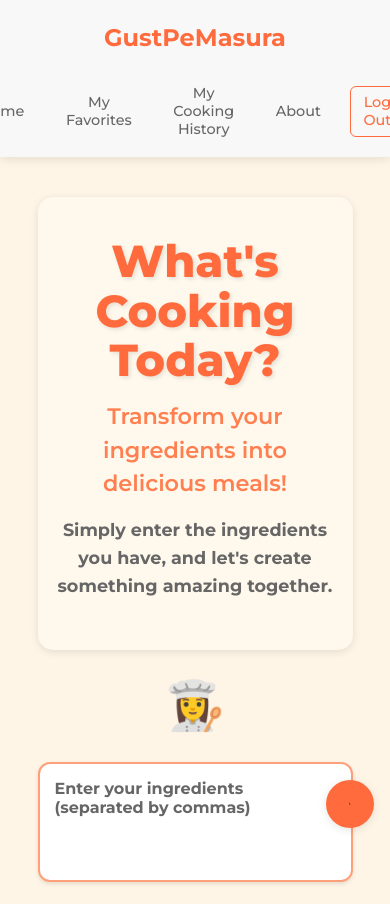
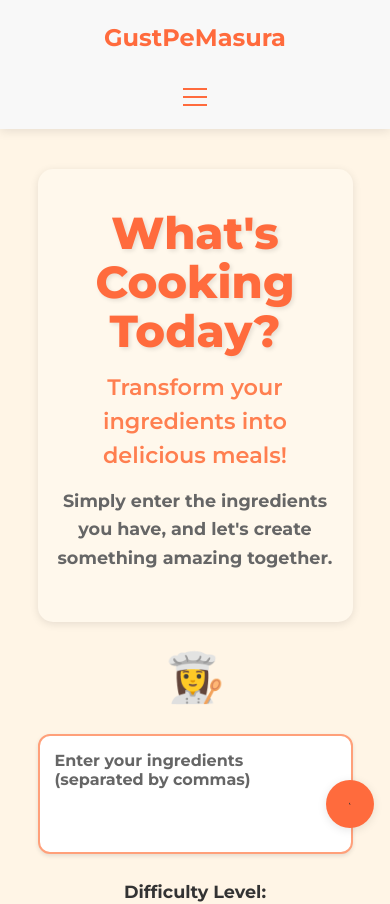
Before and after one commit to andreixdbolos/gustpemasura, a React (Vite) app: page /home in a window 390 px wide. Shown: the top 904 px of the page. Built offline with nearby package versions, Linux system fonts and the light colour scheme; no server answers; sample sign-in values are in the browser's storage; the HTML template or start-up script is replaced by a standard one.

Commit message:
Added responsiveness

```diff
--- a/src/App.css
+++ b/src/App.css
@@ -143,7 +143,6 @@ body {
   box-shadow: 0 4px 8px rgba(255, 69, 0, 0.2);
 }
 
-/* Add responsive styles for the landing buttons */
 @media (max-width: 768px) {
   .landing-buttons {
     flex-direction: column;
--- a/src/components/About.css
+++ b/src/components/About.css
@@ -70,7 +70,6 @@
   margin-bottom: 10px;
 }
 
-/* Tutorial Section */
 .tutorial-steps {
   display: flex;
   flex-direction: column;
@@ -111,7 +110,6 @@
   line-height: 1.6;
 }
 
-/* Get Started Section */
 .get-started-section {
   text-align: center;
   margin-top: 40px;
--- a/src/components/Favorites.jsx
+++ b/src/components/Favorites.jsx
@@ -65,7 +65,6 @@ const RecipeCard = ({ recipe, userId, onFavoriteChange }) => {
           </div>
         </div>
 
-        {/* Back of the card */}
         <div className="flip-card-back">
           <div className="card-header">
             <h3>Instructions</h3>
--- a/src/components/Home.css
+++ b/src/components/Home.css
@@ -7,7 +7,7 @@ body {
   background-color: var(--background-color);
   width: 100%;
   height: 100%;
-  overflow-y: auto !important; /* Force scrolling */
+  overflow-y: auto !important;
   min-height: 100vh;
 }
 
@@ -17,7 +17,6 @@ body {
   font-weight: 700;
 }
 
-/* Main Container */
 .home-container {
   display: flex;
   flex-direction: column;
@@ -25,11 +24,10 @@ body {
   min-height: 100vh;
   padding: 20px;
   background-color: var(--background-color);
-  overflow-y: auto; /* Allow scrolling */
-  position: relative; /* For proper stacking context */
+  overflow-y: auto;
+  position: relative;
 }
 
-/* Header */
 .home-header {
   background-color: var(--header-bg);
   padding: 40px 20px;
@@ -64,7 +62,6 @@ body {
   line-height: 1.6;
 }
 
-/* Search Section */
 .search-section {
   width: 90%;
   max-width: 600px;
@@ -137,7 +134,6 @@ form {
   background-color: var(--button-hover);
 }
 
-/* Recipes Section */
 .recipes-section {
   width: 90%;
   max-width: 1400px;
@@ -150,18 +146,17 @@ form {
   z-index: 0;
 }
 
-/* Recipe Card Styling */
 .recipe-card {
   background-color: var(--card-bg);
   border-radius: 15px;
   padding: 25px;
   box-shadow: 0 4px 12px var(--card-shadow);
   transition: transform 0.3s ease, box-shadow 0.3s ease;
-  height: auto; /* Allow natural height */
+  height: auto;
   display: flex;
   flex-direction: column;
   gap: 20px;
-  position: relative; /* For proper stacking */
+  position: relative;
 }
 
 .recipe-card:hover {
@@ -254,7 +249,6 @@ form {
   }
 }
 
-/* Customize scrollbar */
 .recipes-section::-webkit-scrollbar {
   width: 8px;
 }
@@ -283,14 +277,12 @@ form {
   background-color: #ff4500;
 }
 
-/* Ensure proper stacking in the app container */
 .app-container {
   min-height: 100vh;
   position: relative;
   overflow-y: auto;
 }
 
-/* Loading Spinner */
 .loading-spinner {
   display: flex;
   justify-content: center;
@@ -315,7 +307,6 @@ form {
   }
 }
 
-/* Difficulty Filter */
 .difficulty-filter {
   margin-bottom: 20px;
   text-align: center;
@@ -357,7 +348,6 @@ form {
   color: white;
 }
 
-/* Make sure filter buttons are responsive */
 @media (max-width: 480px) {
   .filter-buttons {
     gap: 8px;
--- a/src/components/Login.css
+++ b/src/components/Login.css
@@ -1,9 +1,8 @@
-/* General styles for the login page */
 body {
   font-family: "Poppins", sans-serif;
   margin: 0;
   padding: 0;
-  background-color: #ffe5b4; /* Warm, creamy background color */
+  background-color: #ffe5b4;
 }
 
 .login-page {
@@ -14,7 +13,6 @@ body {
   background-color: var(--background-color);
 }
 
-/* Login form styles */
 .login-form {
   background-color: var(--card-bg);
   border-radius: 10px;
@@ -70,7 +68,6 @@ body {
   transform: scale(0.95);
 }
 
-/* Add a decorative cooking utensil icon above the form */
 .login-form:before {
   content: "🍴";
   font-size: 3rem;
@@ -78,7 +75,6 @@ body {
   margin-bottom: 10px;
 }
 
-/* Responsive design for mobile */
 @media (max-width: 768px) {
   .login-form {
     width: 90%;
--- a/src/components/Navbar.css
+++ b/src/components/Navbar.css
@@ -9,9 +9,8 @@
   top: 0;
   z-index: 1000;
   backdrop-filter: blur(10px);
-  width: 100vw;
+  width: 100%;
   box-sizing: border-box;
-  left: 0;
 }
 
 .navbar-brand {
@@ -68,22 +67,6 @@
   color: white;
 }
 
-/* Dark mode support */
-/* @media (prefers-color-scheme: dark) {
-  .navbar {
-    background: rgba(40, 40, 40, 0.95);
-  }
-
-  .nav-button {
-    color: #ddd;
-  }
-
-  .nav-button:hover {
-    background-color: rgba(255, 143, 107, 0.2);
-  }
-} */
-
-/* Responsive design */
 @media (max-width: 768px) {
   .navbar {
     padding: 1rem;
@@ -132,3 +115,83 @@
   outline: none;
   color: var(--button-hover);
 }
+
+.hamburger-menu {
+  display: none;
+  flex-direction: column;
+  gap: 6px;
+  background: none;
+  border: none;
+  cursor: pointer;
+  padding: 10px;
+  z-index: 1001;
+}
+
+.hamburger-line {
+  width: 24px;
+  height: 2px;
+  background-color: var(--button-bg);
+  transition: all 0.3s ease;
+}
+
+@media (max-width: 768px) {
+  .hamburger-menu {
+    display: flex;
+  }
+
+  .navbar-links {
+    position: fixed;
+    top: 0;
+    right: -100%;
+    height: 100vh;
+    width: 250px;
+    background: rgba(255, 255, 255, 0.98);
+    backdrop-filter: blur(10px);
+    flex-direction: column;
+    padding: 80px 20px 20px;
+    transition: right 0.3s ease;
+    box-shadow: -2px 0 10px rgba(0, 0, 0, 0.1);
+  }
+
+  .navbar-links.active {
+    right: 0;
+  }
+
+  .nav-button {
+    width: 100%;
+    text-align: left;
+    padding: 15px;
+    border-radius: 8px;
+  }
+
+  .hamburger-menu.active .hamburger-line:nth-child(1) {
+    transform: translateY(8px) rotate(45deg);
+  }
+
+  .hamburger-menu.active .hamburger-line:nth-child(2) {
+    opacity: 0;
+  }
+
+  .hamburger-menu.active .hamburger-line:nth-child(3) {
+    transform: translateY(-8px) rotate(-45deg);
+  }
+
+  [data-theme="dark"] .navbar-links {
+    background: rgba(40, 40, 40, 0.98);
+  }
+}
+
+.navbar-overlay {
+  display: none;
+  position: fixed;
+  top: 0;
+  left: 0;
+  right: 0;
+  bottom: 0;
+  background: rgba(0, 0, 0, 0.5);
+  z-index: 999;
+}
+
+.navbar-overlay.active {
+  display: block;
+}
--- a/src/components/Navbar.jsx
+++ b/src/components/Navbar.jsx
@@ -1,10 +1,12 @@
 import { useNavigate } from "react-router-dom";
 import { useAuth } from "../context/AuthContext";
+import { useState } from "react";
 import "./Navbar.css";
 
 const Navbar = () => {
   const navigate = useNavigate();
   const { currentUser, logout } = useAuth();
+  const [isMenuOpen, setIsMenuOpen] = useState(false);
 
   const handleLogout = async () => {
     try {
@@ -15,29 +17,56 @@ const Navbar = () => {
     }
   };
 
-  if (!currentUser) return null; // Don't show navbar if user is not logged in
+  const handleNavigation = (path) => {
+    navigate(path);
+    setIsMenuOpen(false);
+  };
+
+  if (!currentUser) return null;
 
   return (
     <nav className="navbar">
       <button
-        onClick={() => navigate("/home")}
+        onClick={() => handleNavigation("/home")}
         className="nav-logo"
         aria-label="Go to homepage"
       >
         GustPeMasura
       </button>
-      <div className="navbar-links">
-        <button onClick={() => navigate("/home")} className="nav-button">
+
+      <button
+        className={`hamburger-menu ${isMenuOpen ? "active" : ""}`}
+        onClick={() => setIsMenuOpen(!isMenuOpen)}
+        aria-label="Toggle menu"
+      >
+        <span className="hamburger-line"></span>
+        <span className="hamburger-line"></span>
+        <span className="hamburger-line"></span>
+      </button>
+
+      <div className={`navbar-links ${isMenuOpen ? "active" : ""}`}>
+        <button
+          onClick={() => handleNavigation("/home")}
+          className="nav-button"
+        >
           Home
         </button>
-
-        <button onClick={() => navigate("/favorites")} className="nav-button">
+        <button
+          onClick={() => handleNavigation("/favorites")}
+          className="nav-button"
+        >
           My Favorites
         </button>
-        <button onClick={() => navigate("/history")} className="nav-button">
+        <button
+          onClick={() => handleNavigation("/history")}
+          className="nav-button"
+        >
           My Cooking History
         </button>
-        <button onClick={() => navigate("/about")} className="nav-button">
+        <button
+          onClick={() => handleNavigation("/about")}
+          className="nav-button"
+        >
           About
         </button>
         <button onClick={handleLogout} className="nav-button logout-button">
--- a/src/components/Recipe.jsx
+++ b/src/components/Recipe.jsx
@@ -38,7 +38,7 @@ const Recipe = ({ recipe, userId, onFavoriteChange, isHistoryView }) => {
   };
 
   const toggleFavorite = async (e) => {
-    e.stopPropagation(); // Prevent card flip when clicking favorite button
+    e.stopPropagation();
     if (!userId) return;
 
     const favoriteRef = doc(db, "favorites", `${userId}_${recipe.id}`);
@@ -97,14 +97,12 @@ const Recipe = ({ recipe, userId, onFavoriteChange, isHistoryView }) => {
     }
   };
 
-  // Function to extract timer duration from step text
   const getTimerDuration = (stepText) => {
     const timeRegex = /(\d+)[\s-]*minutes?/i;
     const match = stepText.match(timeRegex);
     return match ? parseInt(match[1]) : null;
   };
 
-  // Get current step's timer duration
   const currentStepTimer = isCookingMode
     ? getTimerDuration(recipe.instructions[currentStep])
     : null;
@@ -223,7 +221,6 @@ const Recipe = ({ recipe, userId, onFavoriteChange, isHistoryView }) => {
       onClick={handleClick}
     >
       <div className="flip-card-inner">
-        {/* Front of the card */}
         <div className="flip-card-front">
           <div className="card-header">
             <h3>{recipe.name}</h3>
@@ -257,7 +254,6 @@ const Recipe = ({ recipe, userId, onFavoriteChange, isHistoryView }) => {
           </div>
         </div>
 
-        {/* Back of the card */}
         <div className="flip-card-back">
           <div className="card-header">
             <h3>{recipe.name}</h3>
```
Also changed, not shown: src/components/Favorites.css (+1 -32 lines), src/components/Home.jsx (+2 -3 lines), src/components/Recipe.css (+1 -16 lines).
